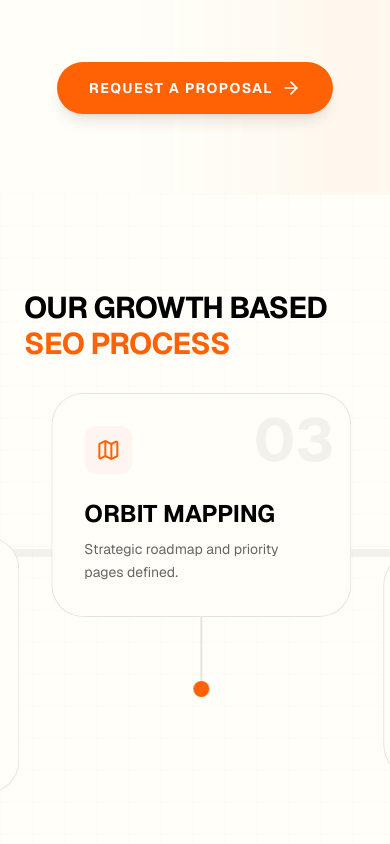
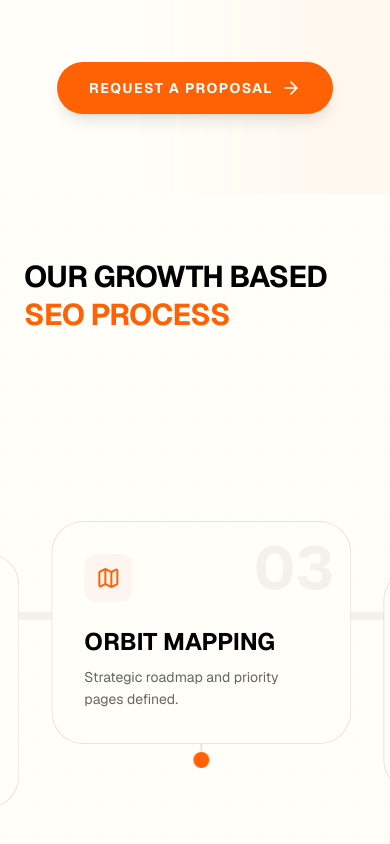
Before and after one commit to Ishaan-Gpt/eegnite-Final, a Next.js app: page /services/seo in a window 390 px wide. Shown: the part 6152-6996 px from the top of the page. Built offline with nearby package versions, Linux system fonts and the light colour scheme; no server answers.

Commit message:
Fix overlapping layout in SeoProcessFloating by raising title and compressing card vertical offsets on mobile

```diff
--- a/src/components/page-content/SeoInteractive.tsx
+++ b/src/components/page-content/SeoInteractive.tsx
@@ -321,26 +321,26 @@ export function SeoProcessFloating() {
 
     return (
         <section ref={targetRef} className="relative h-[200vh] md:h-[250vh] bg-white text-black">
-            <div className="sticky top-0 flex h-[85vh] md:h-screen items-center overflow-hidden">
+            <div className="sticky top-0 flex h-screen items-center overflow-hidden">
                 <div className="absolute inset-0 opacity-10 bg-[linear-gradient(to_right,#00000020_1px,transparent_1px),linear-gradient(to_bottom,#00000020_1px,transparent_1px)] bg-[size:32px_32px]" />
-                <div className="absolute top-24 left-0 w-full z-20 text-left md:text-center">
+                <div className="absolute top-16 md:top-24 left-0 w-full z-20 text-left md:text-center">
                     <div className="max-w-[1400px] mx-auto px-6">
-                        <h2 className="text-3xl md:text-6xl font-bold uppercase tracking-tight text-black">
+                        <h2 className="text-3xl md:text-6xl font-bold uppercase tracking-tight text-black leading-tight text-left md:text-center">
                             OUR GROWTH BASED <span className="text-[#FF6105]">SEO PROCESS</span>
                         </h2>
                     </div>
                 </div>
 
-                <motion.div ref={containerRef} style={{ x }} className="flex gap-8 md:gap-20 pl-8 md:pl-40 items-center relative z-10 pt-16">
+                <motion.div ref={containerRef} style={{ x }} className="flex gap-8 md:gap-20 pl-8 md:pl-40 items-center relative z-10 pt-20 md:pt-36">
                     <div className="absolute left-0 right-0 top-1/2 h-2 bg-black/5 w-[200%] -translate-y-1/2 pointer-events-none rounded-full" />
                     {steps.map((step, i) => {
                         const isTop = i % 2 === 0;
                         return (
-                            <div key={i} className={`relative min-w-[300px] md:min-w-[400px] flex flex-col items-center ${isTop ? 'mb-40' : 'mt-40'}`}>
-                                <div className={`absolute left-1/2 -translate-x-1/2 w-4 h-4 rounded-full bg-[#FF6105] z-10 ${isTop ? 'bottom-[-5rem]' : 'top-[-5rem]'}`}>
+                            <div key={i} className={`relative min-w-[300px] md:min-w-[400px] flex flex-col items-center ${isTop ? 'mb-12 md:mb-28' : 'mt-12 md:mt-28'}`}>
+                                <div className={`absolute left-1/2 -translate-x-1/2 w-4 h-4 rounded-full bg-[#FF6105] z-10 ${isTop ? 'bottom-[-1.5rem] md:bottom-[-3.5rem]' : 'top-[-1.5rem] md:top-[-3.5rem]'}`}>
                                     <div className="absolute inset-0 bg-[#FF6105] animate-ping opacity-50 rounded-full" />
                                 </div>
-                                <div className={`absolute left-1/2 -translate-x-1/2 w-[2px] h-[5rem] bg-black/10 ${isTop ? 'bottom-[-5rem]' : 'top-[-5rem]'}`} />
+                                <div className={`absolute left-1/2 -translate-x-1/2 w-[2px] h-[1.5rem] md:h-[3.5rem] bg-black/10 ${isTop ? 'bottom-[-1.5rem] md:bottom-[-3.5rem]' : 'top-[-1.5rem] md:top-[-3.5rem]'}`} />
                                 <div className="w-full bg-white border border-black/10 p-8 rounded-[2rem] hover:border-[#FF6105] hover:shadow-2xl transition-all duration-300 group relative overflow-hidden">
                                     <div className="absolute top-0 right-0 p-4 opacity-5 font-bold text-6xl group-hover:opacity-10 transition-opacity select-none text-black">{step.id}</div>
                                     <div className="w-12 h-12 bg-[#FFF5F0] rounded-xl flex items-center justify-center text-[#FF6105] mb-6 group-hover:scale-110 transition-transform">
```
